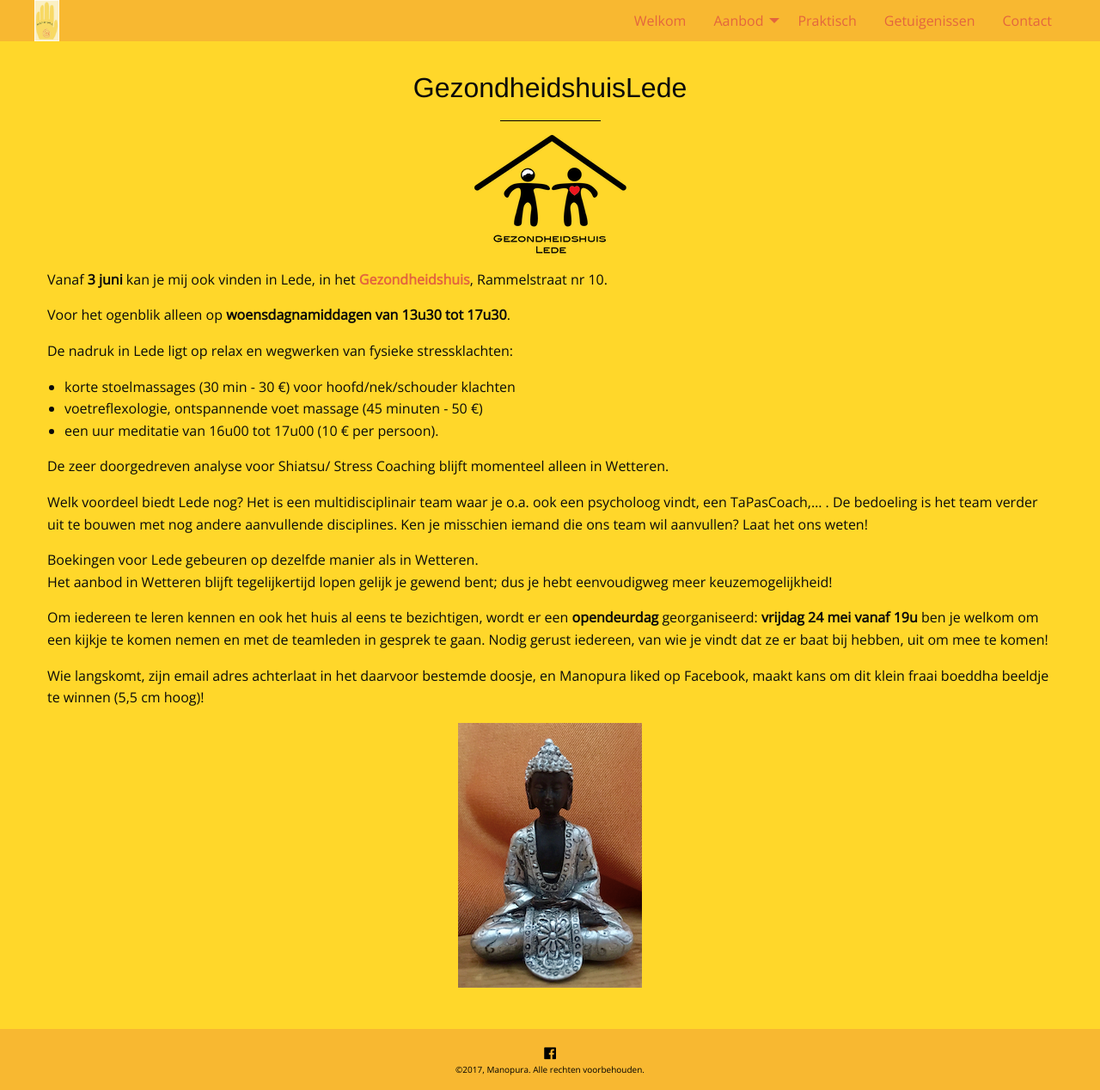
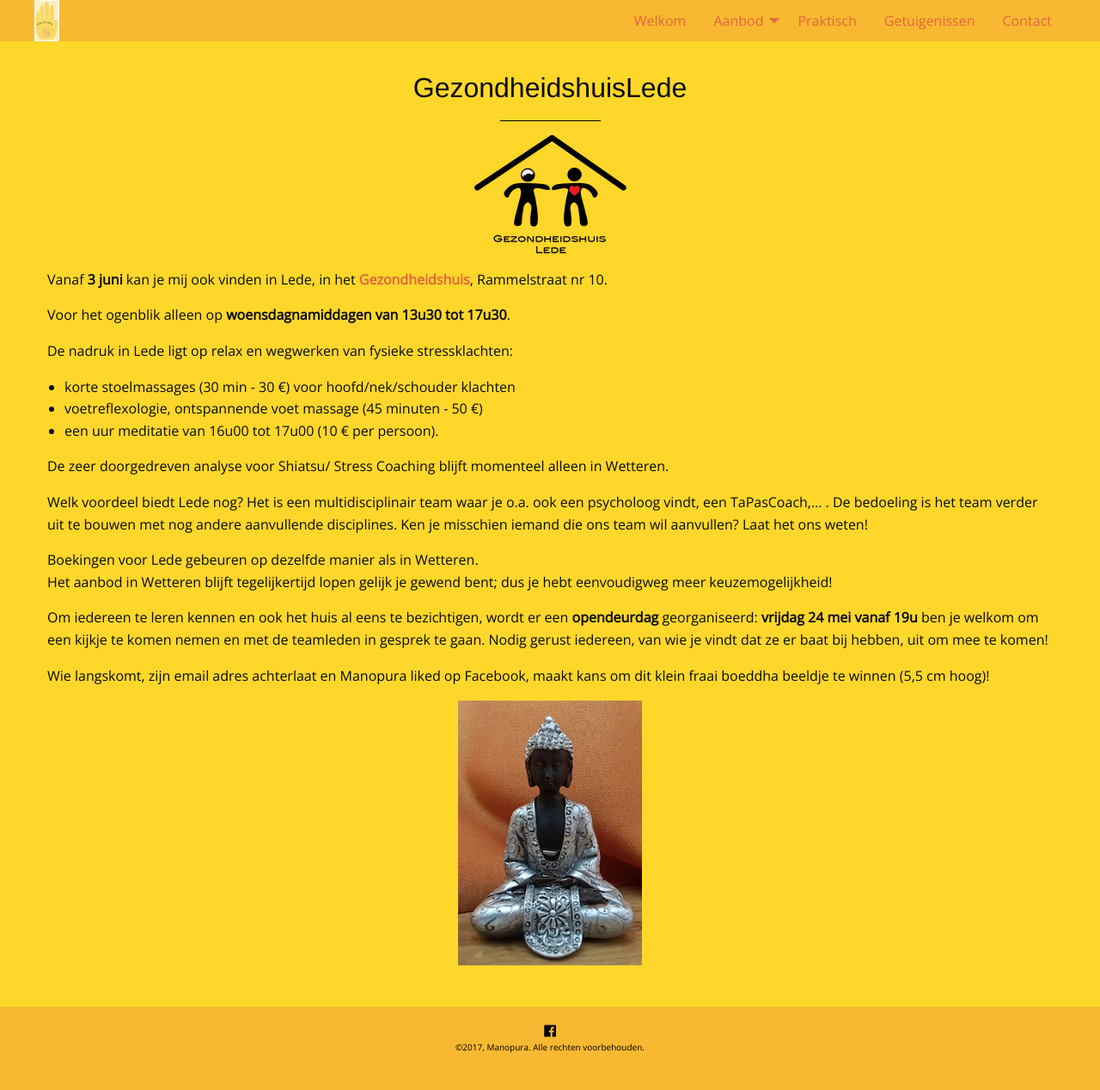
Before and after one commit to manopura/manopura.github.io, a Jekyll site: the page built from gezondheidshuislede.md, in a window 1280 px wide. Shown: the whole page at 86% size. Built offline with Jekyll 4.4.1, drawn with Linux system fonts in a browser that asks for light colours; nearby versions of some CDN libraries; our own code applies the rules of GitHub Pages for plain Markdown files; after the commit the page ends 1242 px from its top, so only the background shows below that.

Commit message:
Update gezondheidshuislede.md

```diff
--- a/gezondheidshuislede.md
+++ b/gezondheidshuislede.md
@@ -34,6 +34,6 @@ Het aanbod in Wetteren blijft tegelijkertijd lopen gelijk je gewend bent; dus je
 Om iedereen te leren kennen en ook het huis al eens te bezichtigen, wordt er een **opendeurdag**
 georganiseerd: **vrijdag 24 mei vanaf 19u** ben je welkom om een kijkje te komen nemen en met de teamleden in gesprek te gaan. Nodig gerust iedereen, van wie je vindt dat ze er baat bij hebben, uit om mee te komen!
 
-Wie langskomt, zijn email adres achterlaat in het daarvoor bestemde doosje, en Manopura liked op Facebook, maakt kans om dit klein fraai boeddha beeldje te winnen (5,5 cm hoog)!
+Wie langskomt, zijn email adres achterlaat en Manopura liked op Facebook, maakt kans om dit klein fraai boeddha beeldje te winnen (5,5 cm hoog)!
 
 ![gezondheidshuislede](images/kleineboedha.png)
```
